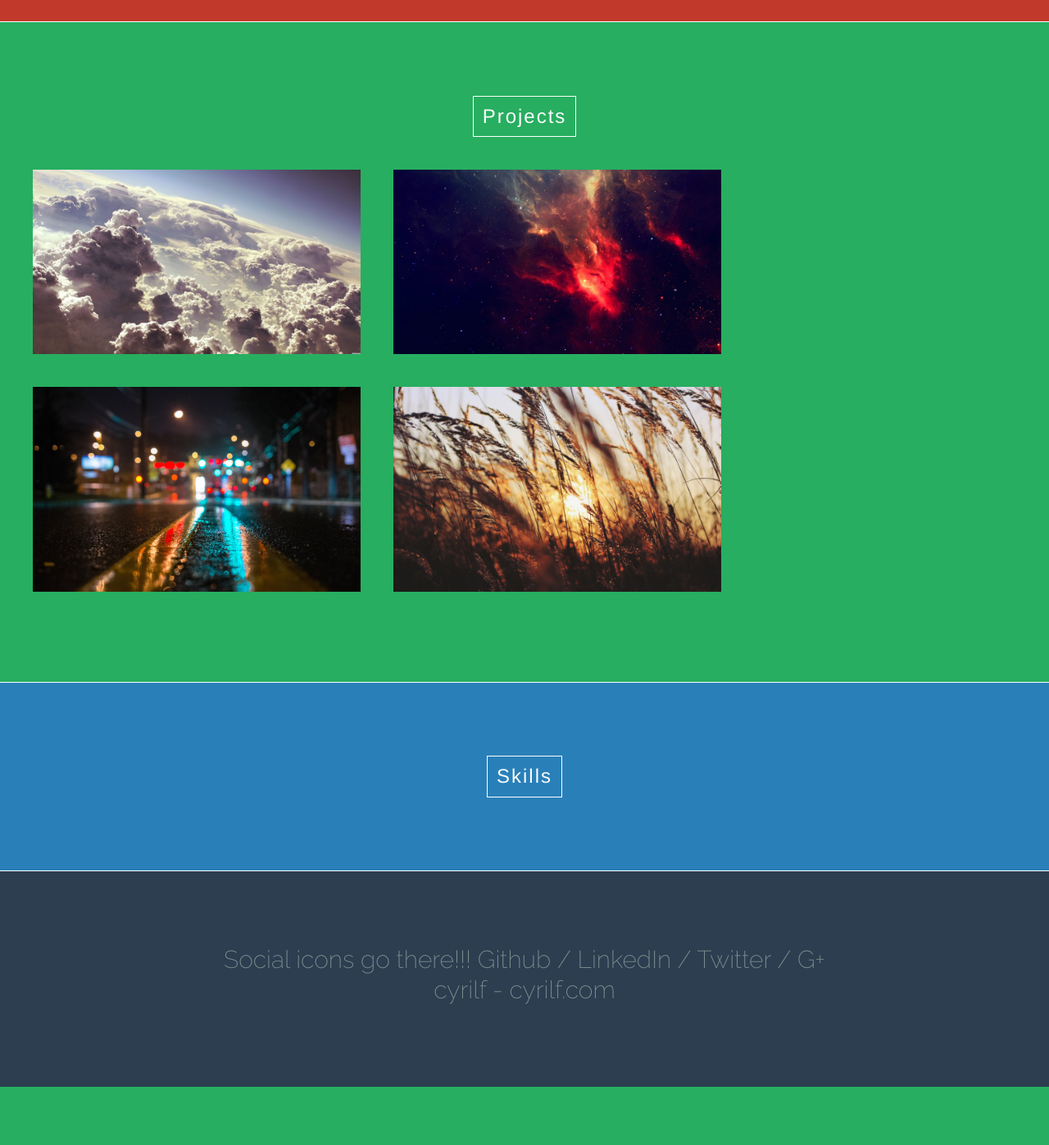
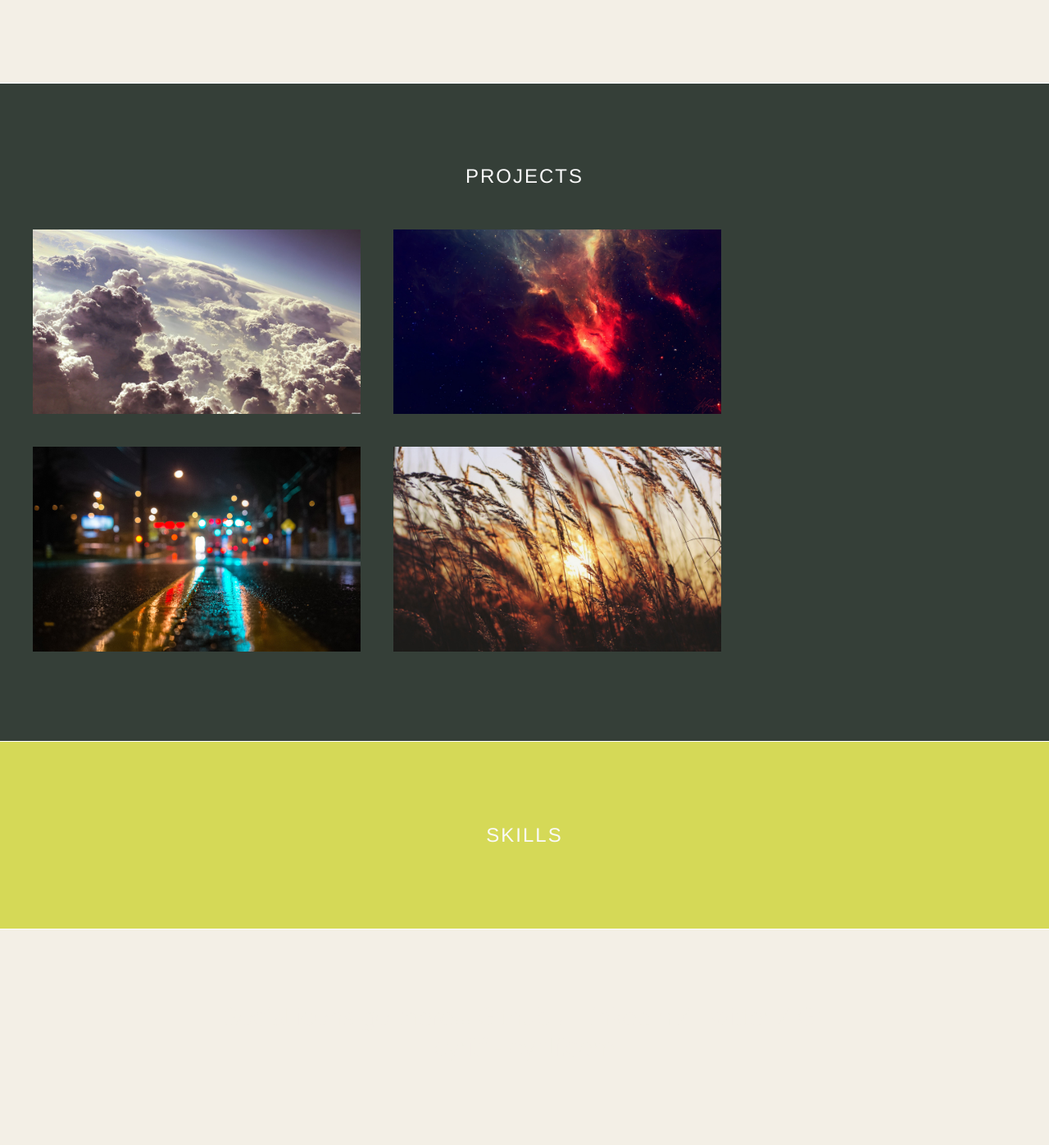
Before and after one commit to cyrilf/cyrilf.com, a PHP site: page / in a window 1280 px wide. Shown: the part 989-2386 px from the top of the page at 82% size. Before the commit the page ends 2315 px from the top, so only its background shows below. Run offline with PHP 8.4, Linux system fonts and the light colour scheme; some libraries are stand-ins or nearby versions.

Commit message:
Improvements on the header and fixes
  - New header background
  - New profile picture
  - New colours

```diff
--- a/css/less/screen.less
+++ b/css/less/screen.less
@@ -1,7 +1,22 @@
+/**
+ * Colors: https://kuler.adobe.com/create/color-wheel/?base=2&rule=Custom&selected=0&name=tree&mode=rgb&rgbvalues=0.1843137254901961,0.17254901960784313,0.24313725490196078,0.11764705882352941,0.11764705882352941,0.1607843137254902,0.20784313725490197,0.24705882352941178,0.2196078431372549,0.8352941176470589,0.8509803921568627,0.3411764705882353,0.9529411764705882,0.9372549019607843,0.9019607843137255&swatchOrder=0,1,2,3,4
+ */
+
+@font-face {
+    font-family: "Jenna Sue";
+    src: url(../fonts/JennaSue.ttf) format("truetype");
+}
+
+html, body {
+  overflow-x: hidden;
+  margin: none;
+  padding: none;
+  width: 100%;
+}
+
 body {
   font-family: 'Raleway', sans-serif;
   text-align: center;
-  padding-top: 0;
   color: #fafafa;
   line-height: 1.231;
 }
@@ -121,11 +172,33 @@ section, footer {
 }
 
 .section-title {
-  border: 1px solid white;
   letter-spacing: 2px;
   margin: 0 auto;
   padding: 11px;
   display: inline-block;
+  position: relative;
+  text-transform: uppercase;
+
+  &:before {
+    padding-top: 3px;
+    margin-top: -4px;
+    position: absolute;
+    overflow: hidden;
+    max-width: 0;
+    color: black;
+    content: attr(data-hover);
+    -webkit-transition: max-width 0.7s;
+    transition: max-width 0.7s;
+    border-top: black 1px solid;
+    border-bottom: black 1px solid;
+  }
+
+  &:hover {
+    cursor: default;
+    &:before {
+      max-width: 100%;
+    }
+  }
 }
 
 /**
@@ -207,7 +288,7 @@ section, footer {
 
 #projects {
   z-index: 2;
-  background: #27ae60;
+  background: #353F38;
 
   #project-list {
     font-size: 15px;
@@ -215,16 +296,16 @@ section, footer {
 }
 
 #skills {
-  background: #2980b9;
+  background: #D5D957;
 }
 
 #footer {
-  background: #2c3e50;
+  background: #F3EFE6;
 }
 
 /**
  * Footer
  */
 footer {
-  color: #7f8c8d;
+  color: #F3EFE6;
 }
--- a/css/screen.css
+++ b/css/screen.css
@@ -1,7 +1,20 @@
+/**
+ * Colors: https://kuler.adobe.com/create/color-wheel/?base=2&rule=Custom&selected=0&name=tree&mode=rgb&rgbvalues=0.1843137254901961,0.17254901960784313,0.24313725490196078,0.11764705882352941,0.11764705882352941,0.1607843137254902,0.20784313725490197,0.24705882352941178,0.2196078431372549,0.8352941176470589,0.8509803921568627,0.3411764705882353,0.9529411764705882,0.9372549019607843,0.9019607843137255&swatchOrder=0,1,2,3,4
+ */
+@font-face {
+  font-family: "Jenna Sue";
+  src: url(../fonts/JennaSue.ttf) format("truetype");
+}
+html,
+body {
+  overflow-x: hidden;
+  margin: none;
+  padding: none;
+  width: 100%;
+}
 body {
   font-family: 'Raleway', sans-serif;
   text-align: center;
-  padding-top: 0;
   color: #fafafa;
   line-height: 1.231;
 }
@@ -98,21 +142,43 @@ footer {
   position: relative;
 }
 .section-title {
-  border: 1px solid white;
   letter-spacing: 2px;
   margin: 0 auto;
   padding: 11px;
   display: inline-block;
+  position: relative;
+  text-transform: uppercase;
+}
+.section-title:before {
+  padding-top: 3px;
+  margin-top: -4px;
+  position: absolute;
+  overflow: hidden;
+  max-width: 0;
+  color: black;
+  content: attr(data-hover);
+  -webkit-transition: max-width 0.7s;
+  transition: max-width 0.7s;
+  border-top: black 1px solid;
+  border-bottom: black 1px solid;
+}
+.section-title:hover {
+  cursor: default;
+}
+.section-title:hover:before {
+  max-width: 100%;
 }
 /**
  * First section
  */
 #intro {
-  background: #c0392b;
+  color: #1E1E29;
+  background: #F3EFE6;
   margin-top: -20px;
 }
 #intro .hey {
-  font-size: 42px;
+  font-size: 100px;
+  font-family: 'Jenna Sue';
 }
 #intro a {
   color: inherit;
@@ -169,20 +235,20 @@ footer {
 }
 #projects {
   z-index: 2;
-  background: #27ae60;
+  background: #353F38;
 }
 #projects #project-list {
   font-size: 15px;
 }
 #skills {
-  background: #2980b9;
+  background: #D5D957;
 }
 #footer {
-  background: #2c3e50;
+  background: #F3EFE6;
 }
 /**
  * Footer
  */
 footer {
-  color: #7f8c8d;
+  color: #F3EFE6;
 }
--- a/index.html
+++ b/index.html
@@ -8,7 +8,8 @@
   <meta http-equiv="X-UA-Compatible" content="IE=edge,chrome=1">
   <title></title>
   <meta name="description" content="">
-  <meta name="viewport" content="width=device-width">
+  <!-- <meta name="viewport" content="width=device-width"> -->
+  <meta name="viewport" content="user-scalable=no, initial-scale=1, maximum-scale=1, minimum-scale=1, width=320, height=device-height, target-densitydpi=medium-dpi" />
 
   <link rel="stylesheet" href="css/bootstrap.min.css">
   <!-- <link rel="stylesheet" href="css/bootstrap-responsive.min.css"> -->
@@ -22,10 +23,14 @@
 <body>
 
   <div class="content header full-width">
-    <h1 class="main-title">Cyril Francesconi</h1>
+    <h1 class="main-title" data-hover="Cyril&nbsp;Francesconi">Cyril Francesconi</h1>
+    <br>
     <!-- <hr class="white-line"> -->
-    <div class="triangle"></div>
-    <div class="sub-title">A french web developer</div>
+    <!-- <div class="triangle"></div> -->
+    <div>
+      <img src="./img/logo.png" alt="logo" class="logo" />
+    </div>
+    <!-- <div class="sub-title">A french web developer</div> -->
   </div>
 
   <div class="navbar navbar-default">
@@ -75,7 +80,7 @@
   <section class="content full-width" id="projects">
     <a id="intro-projects"></a>
     <div class="row">
-      <h3 class="section-title">Projects</h3>
+      <h3 class="section-title" data-hover="Projects">Projects</h3>
 
       <ul class="grid cs-style-3" id="project-list">
         <li class="col-xs-1 col-sm-2 col-md-4">
@@ -127,7 +132,7 @@
   <section class="content full-width" id="skills">
     <a id="intro-skills"></a>
     <div class="row">
-      <h3 class="section-title">Skills</h3>
+      <h3 class="section-title" data-hover="skills">Skills</h3>
     </div>
   </section>
 
--- a/js/main.js
+++ b/js/main.js
@@ -17,13 +17,20 @@ function randomHeader() {
       1: {
         url: './img/lake.jpg',
         style: {
-          background: 'rgba(240, 212, 149, 1) url(./img/lake.jpg) no-repeat center 49%'
+          background: 'rgba(240, 212, 149, 1) url(./img/lake.jpg) no-repeat center 46%'
         }
       },
       2: {
-        url: './img/mountain.jpg',
+        url: './img/tree.jpg',
         style: {
-          background: 'rgba(117,125,148, 1) url(./img/mountain.jpg) no-repeat center 30%',
+          background: 'rgba(213,217,87, 1) url(./img/tree.jpg) no-repeat center 52%',
+          'background-size': 'cover'
+        }
+      },
+      3: {
+        url: './img/fog.jpg',
+        style: {
+          background: 'rgba(213,217,87, 1) url(./img/fog.jpg) no-repeat center 63%',
           'background-size': 'cover'
         }
       }
```
Also changed, not shown: other parts of css/less/screen.less (+54 -10 lines), other parts of css/screen.css (+39 -8 lines), fonts/JennaSue.ttf (added), img/Desktop.png (added), img/Desktop1.png (added), img/Desktop3.jpg (added), img/logo.png (added), 4 other files.
